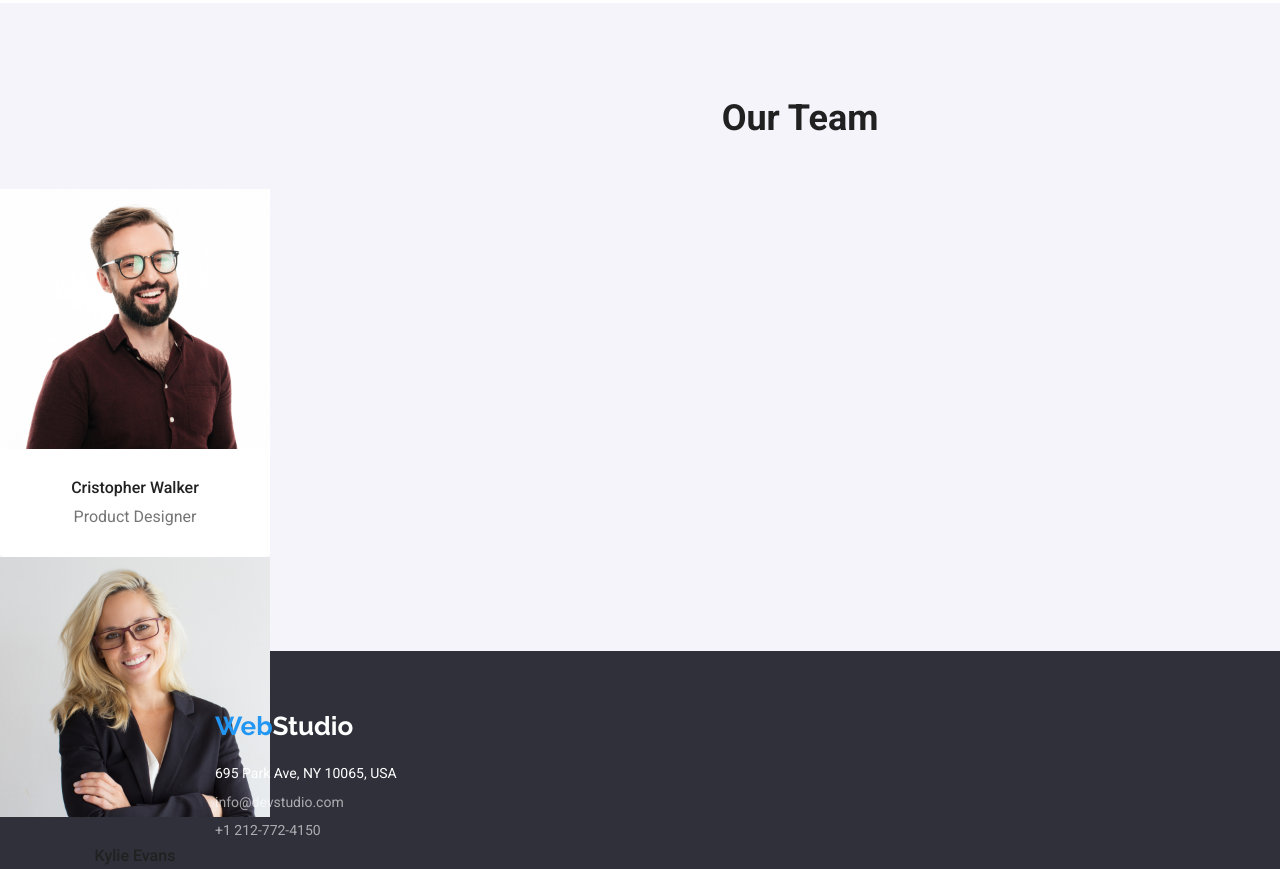
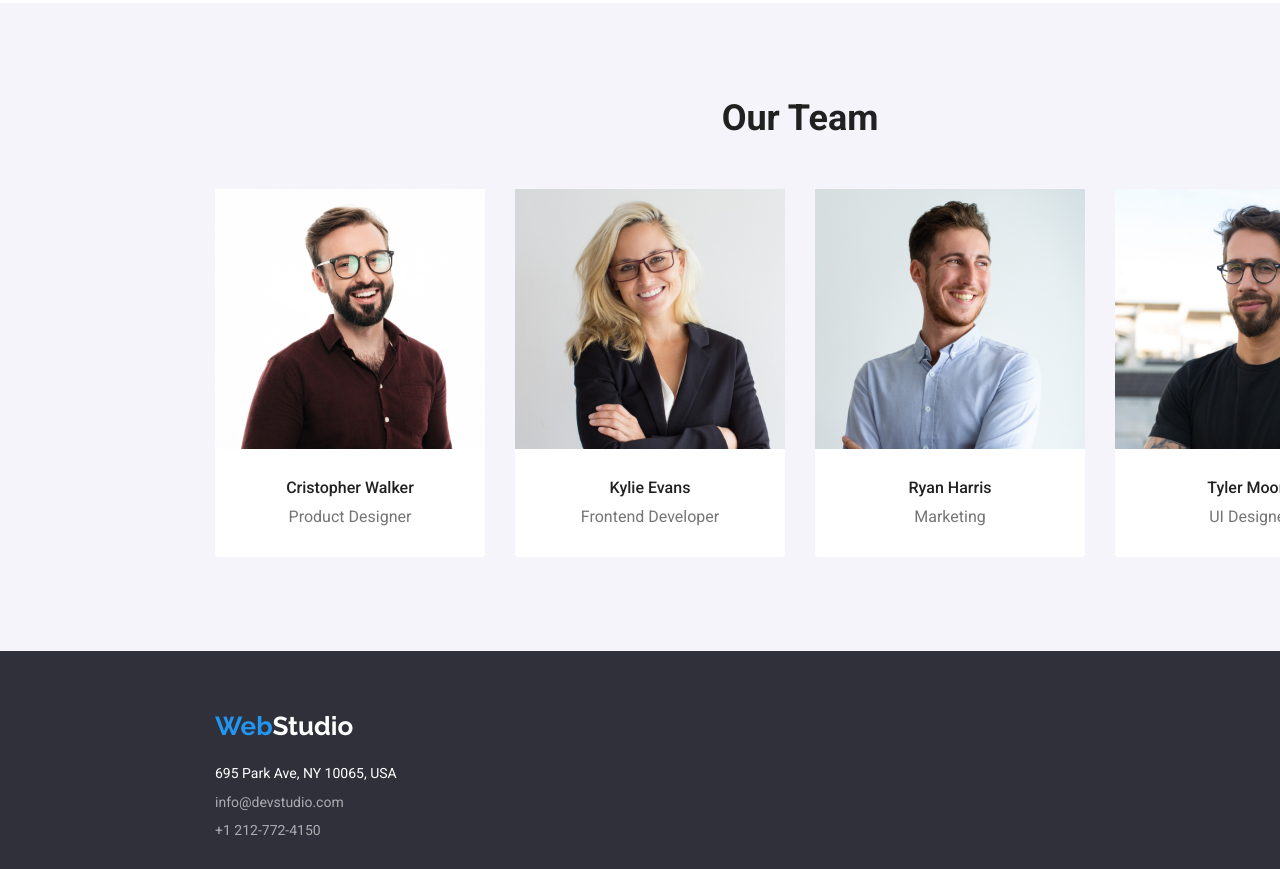
Before and after one commit to RingBearer13/goit-markup-hw-03, a plain HTML site: page index.html in a window 1280 px wide. Shown: the part 1459-2328 px from the top of the page. Drawn offline with nearby package versions, Linux system fonts and the light colour scheme.

Commit message:
styles update

```diff
--- a/css/styles.css
+++ b/css/styles.css
@@ -358,7 +358,7 @@ address p {
   border: 1px solid #eee;
 }
 
-.project-cards .team-container {
+.team-container {
   max-width: 1600px;
   display: flex;
   justify-content: center;
```
